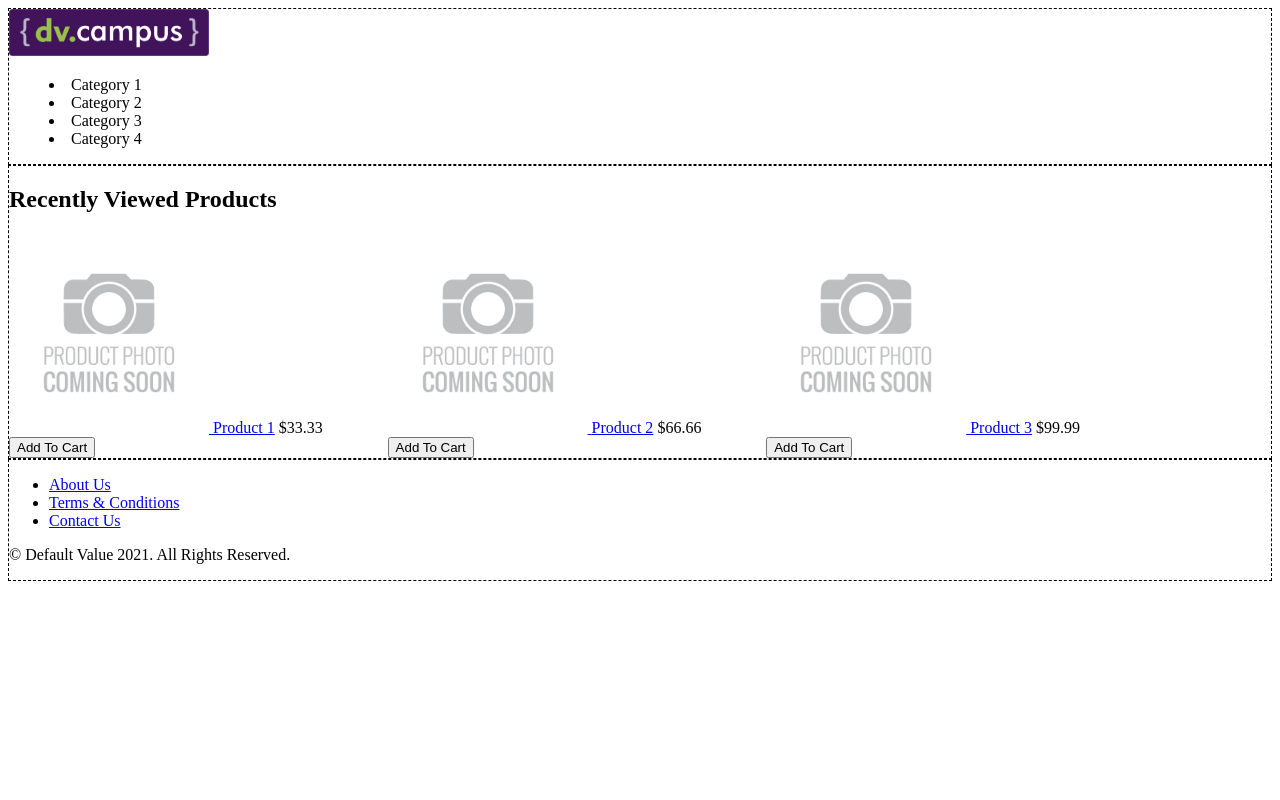
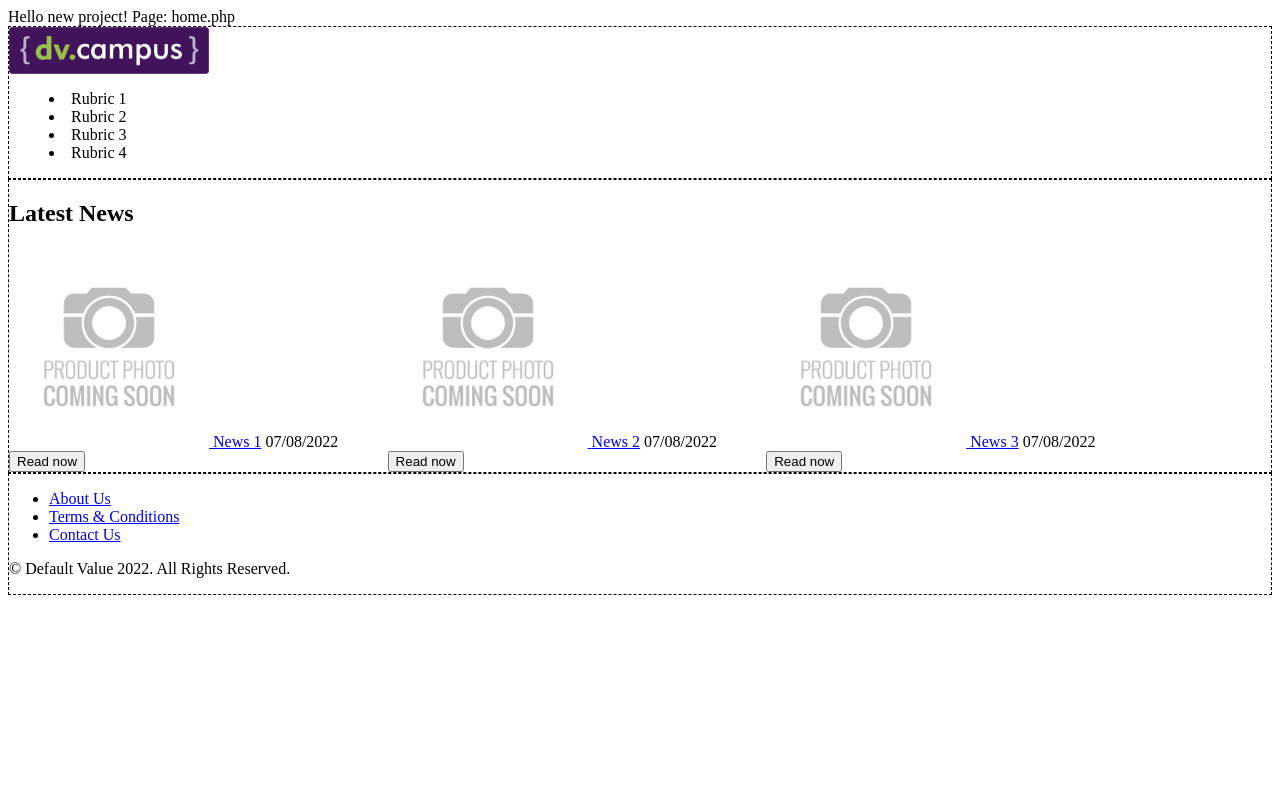
Before and after one commit to Lena2332/default-value-blog, a PHP site: page /home.php in a window 1280 px wide. Run offline with PHP 8.4, Linux system fonts and the light colour scheme.

Commit message:
#2 Blog Skeleton: added new file structure, added htacces, all routes direct to index.php

```diff
--- /dev/null
+++ b/src/data.php
@@ -0,0 +1,3 @@
+<?php
+
+declare(strict_types=1);
--- /dev/null
+++ b/src/template.php
@@ -0,0 +1,84 @@
+<!DOCTYPE html>
+<html lang="en">
+<head>
+    <meta charset="UTF-8">
+    <title>{DV.Campus} PHP Framework</title>
+    <style>
+header,
+        main,
+        footer {
+    border: 1px dashed black;
+        }
+
+        .news-list {
+    display: flex;
+}
+
+        .news-list .news {
+    max-width: 30%;
+        }
+    </style>
+</head>
+<body>
+    <header>
+        <a href="/" title="{DV.Campus} PHP Framework">
+            <img src="/img/logo.jpg" alt="{DV.Campus} Logo" width="200"/>
+        </a>
+        <menu>
+            <li>Rubric 1</li>
+            <li>Rubric 2</li>
+            <li>Rubric 3</li>
+            <li>Rubric 4</li>
+        </menu>
+    </header>
+
+    <main>
+        <section title="Latest News">
+            <h2>Latest News</h2>
+            <div class="news-list">
+                <div class="news">
+                    <a href="/news-1-url" title="News 1">
+                        <img src="/img/news-placeholder.png" alt="News 1" width="200"/>
+                    </a>
+                    <a href="/news-1-url" title="News 1">News 1</a>
+                    <span>07/08/2022</span>
+                    <button type="button">Read now</button>
+                </div>
+                <div class="news">
+                    <a href="/news-2-url" title="News 2">
+                        <img src="/img/news-placeholder.png" alt="News 2" width="200"/>
+                    </a>
+                    <a href="/news-2-url" title="News 2">News 2</a>
+                    <span>07/08/2022</span>
+                    <button type="button">Read now</button>
+                </div>
+                <div class="news">
+                    <a href="/news-3-url" title="News 3">
+                        <img src="/img/news-placeholder.png" alt="News 3" width="200"/>
+                    </a>
+                    <a href="/news-3-url" title="News 3">News 3</a>
+                    <span>07/08/2022</span>
+                    <button type="button">Read now</button>
+                </div>
+            </div>
+        </section>
+    </main>
+
+    <footer>
+        <nav>
+            <ul>
+                <li>
+                    <a href="/about-us">About Us</a>
+                </li>
+                <li>
+                    <a href="/terms-and-conditions">Terms & Conditions</a>
+                </li>
+                <li>
+                    <a href="/contact-us">Contact Us</a>
+                </li>
+            </ul>
+        </nav>
+        <p>© Default Value <?= date('Y') ?>. All Rights Reserved.</p>
+    </footer>
+</body>
+</html>
--- a/web/home.php
+++ /dev/null
@@ -1,84 +0,0 @@
-<!DOCTYPE html>
-<html lang="en">
-<head>
-    <meta charset="UTF-8">
-    <title>{DV.Campus} PHP Framework</title>
-    <style>
-        header,
-        main,
-        footer {
-            border: 1px dashed black;
-        }
-
-        .product-list {
-            display: flex;
-        }
-
-        .product-list .product {
-            max-width: 30%;
-        }
-    </style>
-</head>
-<body>
-    <header>
-        <a href="/" title="{DV.Campus} PHP Framework">
-            <img src="logo.jpg" alt="{DV.Campus} Logo" width="200"/>
-        </a>
-        <menu>
-            <li>Category 1</li>
-            <li>Category 2</li>
-            <li>Category 3</li>
-            <li>Category 4</li>
-        </menu>
-    </header>
-
-    <main>
-        <section title="Recently Viewed Products">
-            <h2>Recently Viewed Products</h2>
-            <div class="product-list">
-                <div class="product">
-                    <a href="/product-1-url" title="Product 1">
-                        <img src="/product-placeholder.png" alt="Product 1" width="200"/>
-                    </a>
-                    <a href="/product-1-url" title="Product 1">Product 1</a>
-                    <span>$33.33</span>
-                    <button type="button">Add To Cart</button>
-                </div>
-                <div class="product">
-                    <a href="/product-2-url" title="Product 2">
-                        <img src="/product-placeholder.png" alt="Product 2" width="200"/>
-                    </a>
-                    <a href="/product-2-url" title="Product 2">Product 2</a>
-                    <span>$66.66</span>
-                    <button type="button">Add To Cart</button>
-                </div>
-                <div class="product">
-                    <a href="/product-3-url" title="Product 3">
-                        <img src="/product-placeholder.png" alt="Product 3" width="200"/>
-                    </a>
-                    <a href="/product-3-url" title="Product 3">Product 3</a>
-                    <span>$99.99</span>
-                    <button type="button">Add To Cart</button>
-                </div>
-            </div>
-        </section>
-    </main>
-
-    <footer>
-        <nav>
-            <ul>
-                <li>
-                    <a href="/about-us">About Us</a>
-                </li>
-                <li>
-                    <a href="/terms-and-conditions">Terms & Conditions</a>
-                </li>
-                <li>
-                    <a href="/contact-us">Contact Us</a>
-                </li>
-            </ul>
-        </nav>
-        <p>© Default Value 2021. All Rights Reserved.</p>
-    </footer>
-</body>
-</html>
--- a/web/index.php
+++ b/web/index.php
@@ -4,3 +4,9 @@ declare(strict_types=1);
 $requestUri = trim($_SERVER['REQUEST_URI'], '/');
 
 echo "Hello new project! Page: ".$requestUri;
+
+header('Content-Type: text/html; charset=utf-8');
+
+ob_start();
+require_once "../src/template.php";
+echo ob_get_clean();
```
Also changed, not shown: src/pages/contact-us.php (added, +18 -0 lines), src/pages/home.php (added, +31 -0 lines), src/pages/post.php (added, +7 -0 lines), src/pages/rubric.php (added, +31 -0 lines), web/category.php (deleted, +0 -84 lines), web/contact-us.php (deleted, +0 -71 lines), web/hello-world.php (deleted, +0 -10 lines), web/product.php (deleted, +0 -60 lines), web/img/logo.jpg (renamed from web/logo.jpg), web/img/news-placeholder.png (renamed from web/product-placeholder.png).
